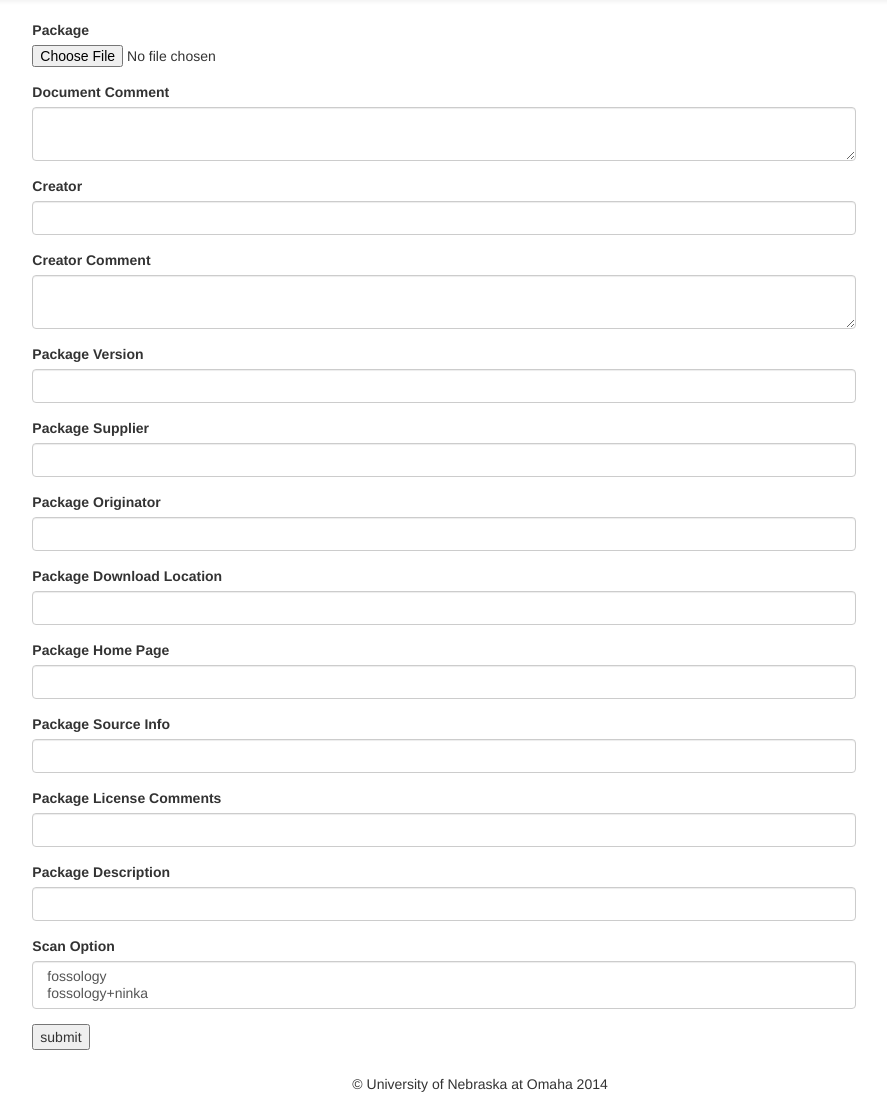
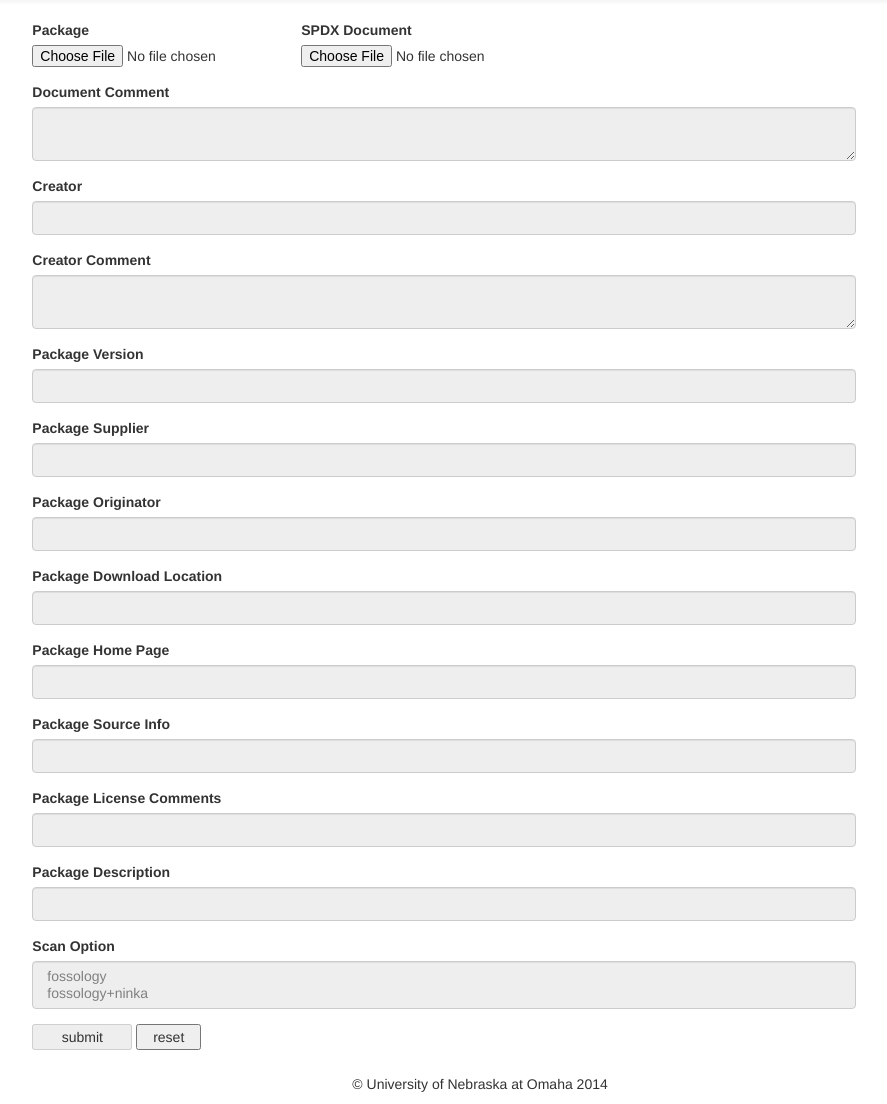
Before and after one commit to kernhe/SPDXHub, a PHP site: page /upload.php in a window 1280 px wide. Shown: the part 51-1155 px from the top of the page, without its empty margins (196-1083 px from the left). Run offline with PHP 8.4, Linux system fonts and the light colour scheme; some libraries are stand-ins or nearby versions.

Commit message:
Added scripting to dictate element behavior

```diff
--- a/src/upload.php
+++ b/src/upload.php
@@ -18,63 +18,93 @@ limitations under the License.
     include("function/headerfooter.php");
     incHeader("Upload Package");
 ?>
+
+<script>
+	var index;
+	var id_list = ["txtDocumentComment", "txtCreator", "txtAreaCreatorComment", "txtPackageVersion", "txtPackageSupplier", "txtPackageOriginator", "txtPackageDownalodLocation", "txtPackageHomePage", "txtPackageSourceInfo", "txtPackageLicenseComments", "txtPackageDescription", "selectScanOption"];
+
+	function enableForm(buttonToDisable) {
+		document.getElementById(buttonToDisable).disabled = true;
+		document.getElementById("submit").disabled = false;
+		if(buttonToDisable == "fileDocumentFile"){
+			for (index = 0; index < id_list.length; ++index) {
+    			document.getElementById(id_list[index]).disabled = false;
+			}
+		}
+	}
+	function disableForm() {
+		window.scrollTo(0, 0);
+		document.getElementById("fileDocumentFile").disabled = false;
+		document.getElementById("filePackageFile").disabled = false;
+		document.getElementById("submit").disabled = true;
+		for (index = 0; index < id_list.length; ++index) {
+    		document.getElementById(id_list[index]).disabled = true;
+		}
+	}
+</script>
+
 <div class="col-md-8 col-md-offset-2">
     <form action="upload_action.php" method="POST" enctype="multipart/form-data" >
-        <div class="form-group">
+         <div class="form-group"  style="display:inline-block;min-width:200px;">
             <label for="packageFile">Package</label>
-            <input type="file" name="package" id="filePackageFile"/>
+            <input type="file" onclick="enableForm('fileDocumentFile')" name="package" id="filePackageFile"/>
         </div>
+        <div class="form-group" style="display:inline-block;min-width:200px;">
+        	<label for="packageFile">SPDX Document</label>
+        	<input type="file" onclick="enableForm('filePackageFile')" name="document" id="fileDocumentFile"/>
+       	</div>
         <div class="form-group">
             <label for="txtDocComment">Document Comment</label>
-            <textarea name="document_comment" id="txtDocumentComment" class="form-control"></textarea>
+            <textarea name="document_comment" id="txtDocumentComment" class="form-control" disabled></textarea>
         </div>
         <div class="form-group">
             <label for="">Creator</label>
-            <input type="text" name="creator" id="txtCreator" class="form-control"/>
+            <input type="text" name="creator" id="txtCreator" class="form-control" disabled/>
         </div>
         <div class="form-group">
             <label for="txtAreaCreatorComment">Creator Comment</label>
-            <textarea id="txtAreaCreatorComment" name="creator_comment" class="form-control"></textarea>
+            <textarea id="txtAreaCreatorComment" name="creator_comment" class="form-control" disabled></textarea>
         </div>
         <div class="form-group">
             <label for="packageVersion">Package Version</label>
-            <input type="text" name="pacakge_version" id="txtPackageVersion" class="form-control"/>
+            <input type="text" name="pacakge_version" id="txtPackageVersion" class="form-control" disabled/>
         </div>
         <div class="form-group">
             <label for="txtPackageSupplier">Package Supplier</label>
-            <input type="text" name="package_supplier" id="txtPackageSupplier" class="form-control"/>
+            <input type="text" name="package_supplier" id="txtPackageSupplier" class="form-control" disabled/>
         </div>
         <div class="form-group">
             <label for="txtPackageOriginator">Package Originator</label>
-            <input type="text" id="txtPackageOriginator" name="package_originator" class="form-control"/>
+            <input type="text" id="txtPackageOriginator" name="package_originator" class="form-control" disabled/>
         </div>
         <div class="form-group">
             <label for="txtPackageDownalodLocation">Package Download Location</label>
-            <input type="text" id="txtPackageDownalodLocation" name="package_download_location" class="form-control"/>
+            <input type="text" id="txtPackageDownalodLocation" name="package_download_location" class="form-control" disabled/>
         </div>
         <div class="form-group">
             <label for="txtPackageHomePage">Package Home Page</label>
-            <input type="text" id="txtPackageHomePage" name="package_home_page" class="form-control"/>
+            <input type="text" id="txtPackageHomePage" name="package_home_page" class="form-control" disabled/>
         </div>
         <div class="form-group">
             <label for="txtPackageSourceInfo">Package Source Info</label>
-            <input type="text" id="txtPackageSourceInfo" name="package_source_info" class="form-control"/>
+            <input type="text" id="txtPackageSourceInfo" name="package_source_info" class="form-control" disabled/>
         </div>
         <div class="form-group">
             <label for="txtPackageLicenseComments">Package License Comments</label>
-            <input type="text" id="txtPackageLicenseComments" name="package_license_comments" class="form-control"/>
+            <input type="text" id="txtPackageLicenseComments" name="package_license_comments" class="form-control" disabled/>
         </div>
         <div class="form-group">
             <label for="txtPackageDescription">Package Description</label>
-            <input type="text" id="txtPackageDescription" name="package_description" class="form-control"/>
+            <input type="text" id="txtPackageDescription" name="package_description" class="form-control" disabled/>
         </div>
-        <div class="form-group">
-            <label for="txtScanOption">Scan Option</label>
-            <select name="scan_option" id="selectScanOption"  size="2" class="form-control">
+        <div class="form-group" >
+            <label for="txtScanOption" >Scan Option</label>
+            <select name="scan_option" id="selectScanOption"  size="2" class="form-control" disabled>
             <option value="fossology">fossology</option>
             <option value="fossology+ninka">fossology+ninka</option></select>
         </div>
-        <input type="submit" value="submit">
+        <input type="submit" value="submit" id="submit" style="width:100px;" disabled>
+        <input type="reset" onclick="disableForm()" value="reset" style="width:65px;">
     </form>
 </div>
 <?php
```
